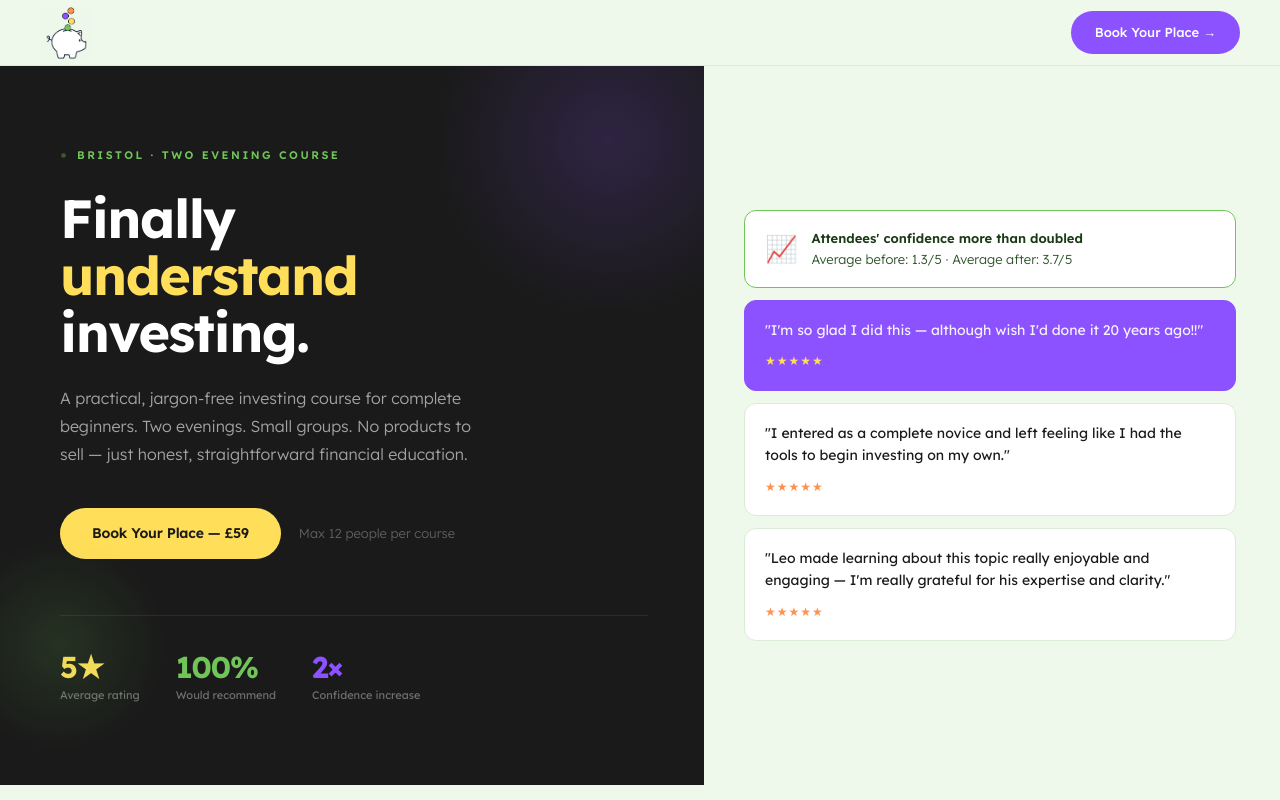
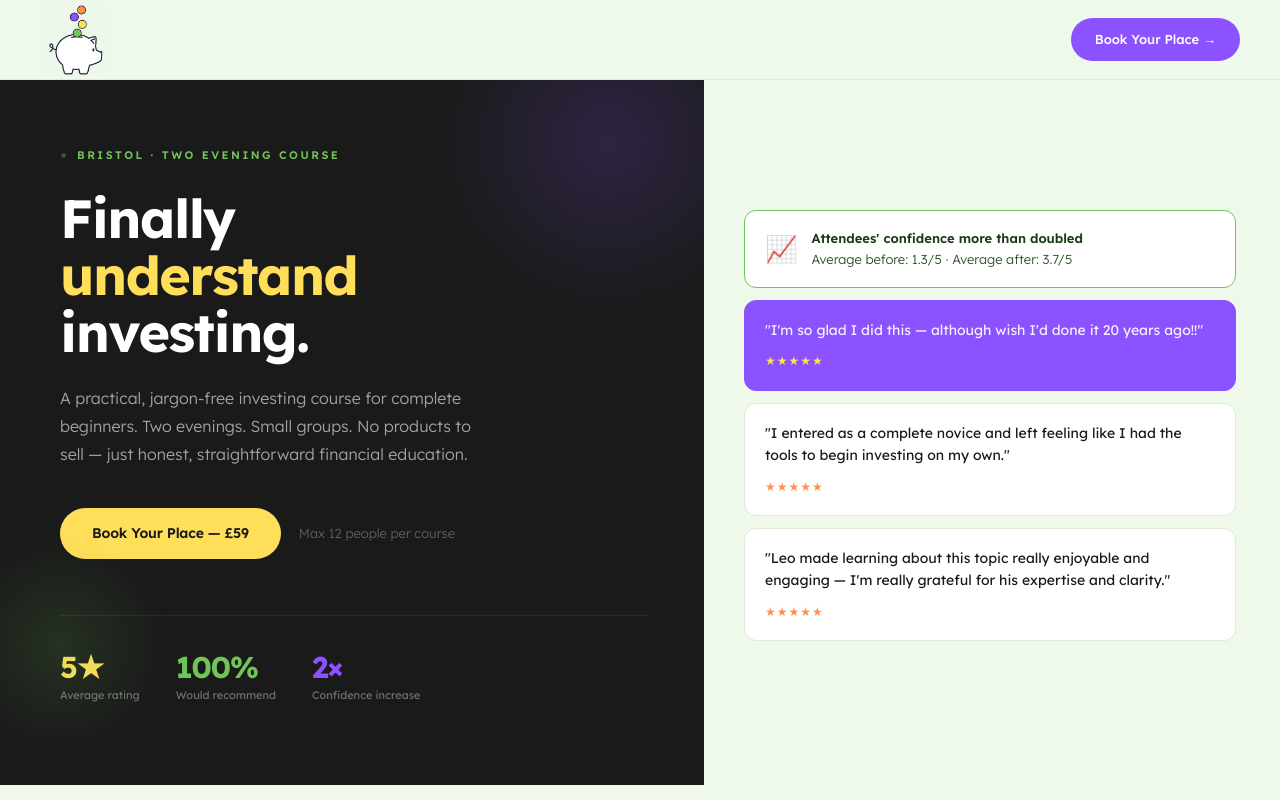
Before and after one commit to reallifemoney/reallifemoney, a plain HTML site: page course.html in a window 1280 px wide. Shown: the top 800 px of the page. Drawn offline with Linux system fonts and the light colour scheme; no server answers.

Commit message:
Update course.html

```diff
--- a/course.html
+++ b/course.html
@@ -36,7 +36,7 @@
     position: fixed;
     top: 0; left: 0; right: 0;
     z-index: 100;
-    height: 66px;
+    height: 80px;
     padding: 0 40px;
     display: flex;
     align-items: center;
@@ -550,7 +550,7 @@
 <!-- NAV -->
 <nav>
   <a class="nav-logo" href="#">
-    <img src="/logo.webp" alt="Real Life Money" style="height: 52px; width: auto;">
+    <img src="/logo.webp" alt="Real Life Money" style="height: 70px; width: auto;">
   </a>
   <a class="nav-cta" href="#book">Book Your Place →</a>
 </nav>
```
